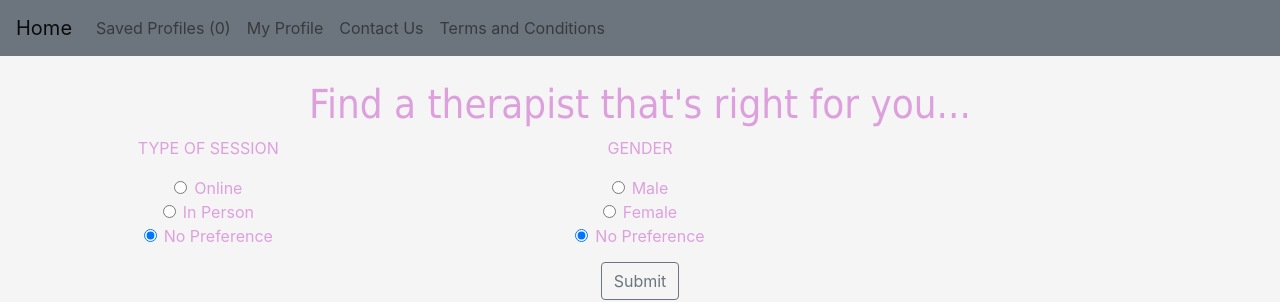
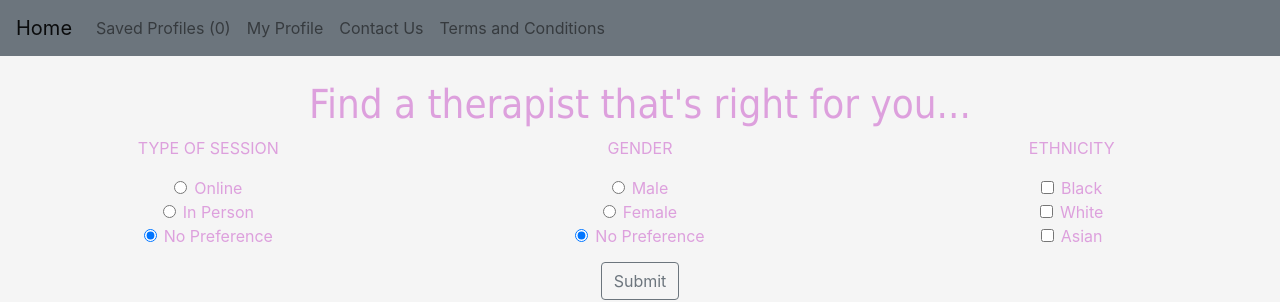
Before and after one commit to lmo99/personalproject, a React (Create React App) app: page / in a window 1280 px wide. Shown: the top 302 px of the page. Built offline with nearby package versions, Linux system fonts and the light colour scheme.

Commit message:
in progress with ethnicity

```diff
--- a/src/App.js
+++ b/src/App.js
@@ -20,7 +20,8 @@ const App = () => {
   const [practitionerList, setPractitionerList] = useState([]);
   const [filters, setFilters] = useState({
     typeOfSession: "session_nopreference",
-    gender: "gender_nopreference"
+    gender: "gender_nopreference",
+    ethnicity: []
   })
 
 
@@ -37,6 +38,7 @@ const App = () => {
   }
 
   function filterPractitioners() {
+    console.log(filters.ethnicity)
     setProfiles(
       initialProfileData.filter(profile =>
         (profile["profileInfo"]["typeOfSession"] === filters.typeOfSession ||
--- a/src/components/Filter.js
+++ b/src/components/Filter.js
@@ -6,11 +6,18 @@ import '../assets/Filter.css';
 const Filter = (props) => {
     let typeOfSession = props.filters.typeOfSession
     let gender = props.filters.gender
+    let ethnicity = props.filters.ethnicity
 
-    const handleSubmit = (event) =>{
+    const handleSubmit = (event) => {
         event.preventDefault();
         props.filterPractitioners();
     };
+
+    const handleChecked = (event) => {
+        const checkedArray = []
+        checkedArray.push(event.target.id)
+        props.setFilters({...props.filters, ethnicity: checkedArray})
+    }
 
     return (
         <Form onSubmit={handleSubmit} >
@@ -99,6 +106,52 @@ const Filter = (props) => {
                         />
                     </div>
                 </div>
+
+                <div className="ethnicity">
+                    <p>ETHNICITY</p>
+                    <div key="ethnicity_black">
+                        <Form.Check
+                            type="checkbox"
+                            id="ethnicity_black"
+                            label="Black"
+                            name="ethnicity"
+                            checked={ethnicity === "ethnicity_black"}
+                            onChange={() => {}}
+                            // onChange={(e) =>
+                            //     {handleChecked(e)}
+                            // }
+                        />
+                    </div>
+
+                    <div key="ethnicity_white">
+                        <Form.Check
+                            type="checkbox"
+                            id="ethnicity_white"
+                            label="White"
+                            name="ethnicity"
+                            checked={ethnicity === "ethnicity_white"}
+                            onChange={() => {}}
+                            // onChange={(e) =>
+                            //     {props.setFilters({...props.filters, ethnicity: e.target.id})}
+                            // }
+                        />
+                    </div>
+
+                    <div key="ethnicity_asian">
+                        <Form.Check
+                            type="checkbox"
+                            id="ethnicity_asian"
+                            label="Asian"
+                            name="ethnicity"
+                            checked={ethnicity === "ethnicity_asian"}
+                            onChange={() => {}}
+                            // onChange={(e) =>
+                            //     {props.setFilters({...props.filters, ethnicity: e.target.id})}
+                            // }
+                        />
+                    </div>
+
+                </div>
             </div>
             <div className="filter-button">
                 <Button variant="outline-secondary"  type="submit" >
```
